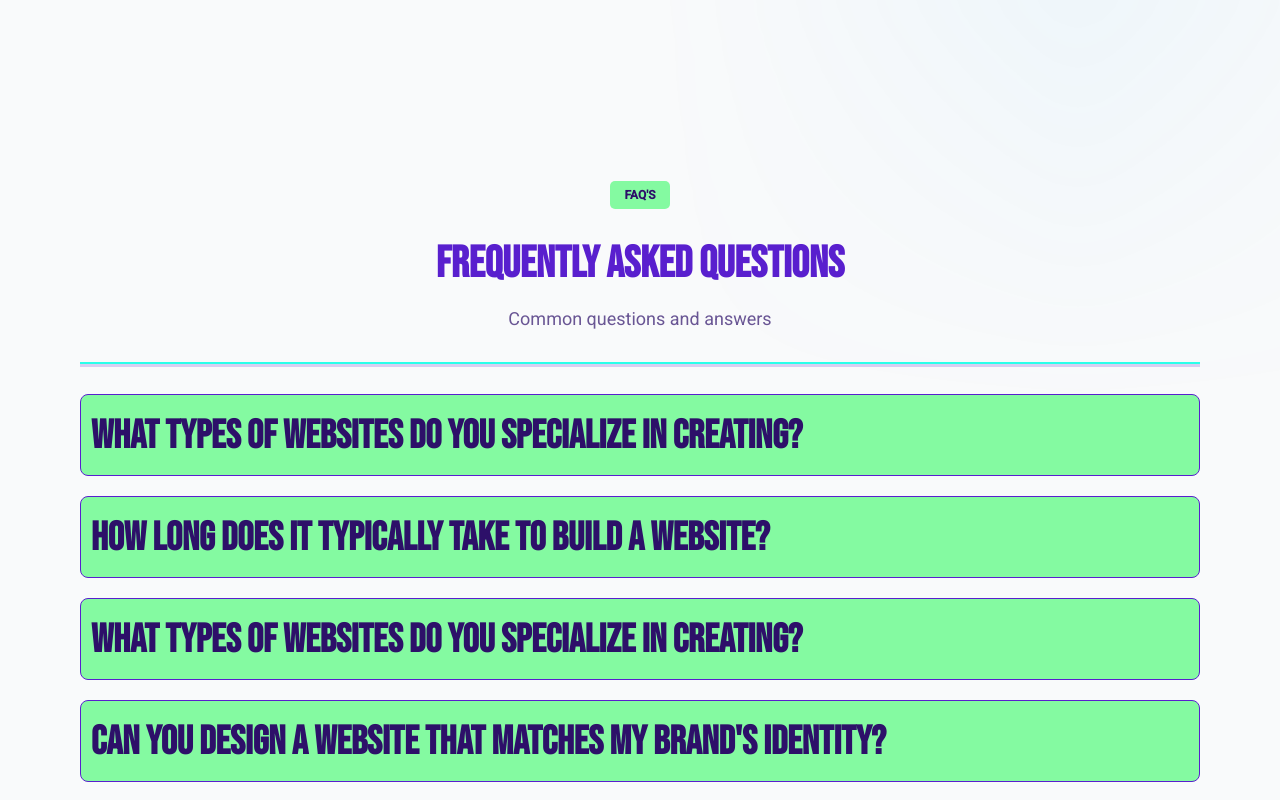
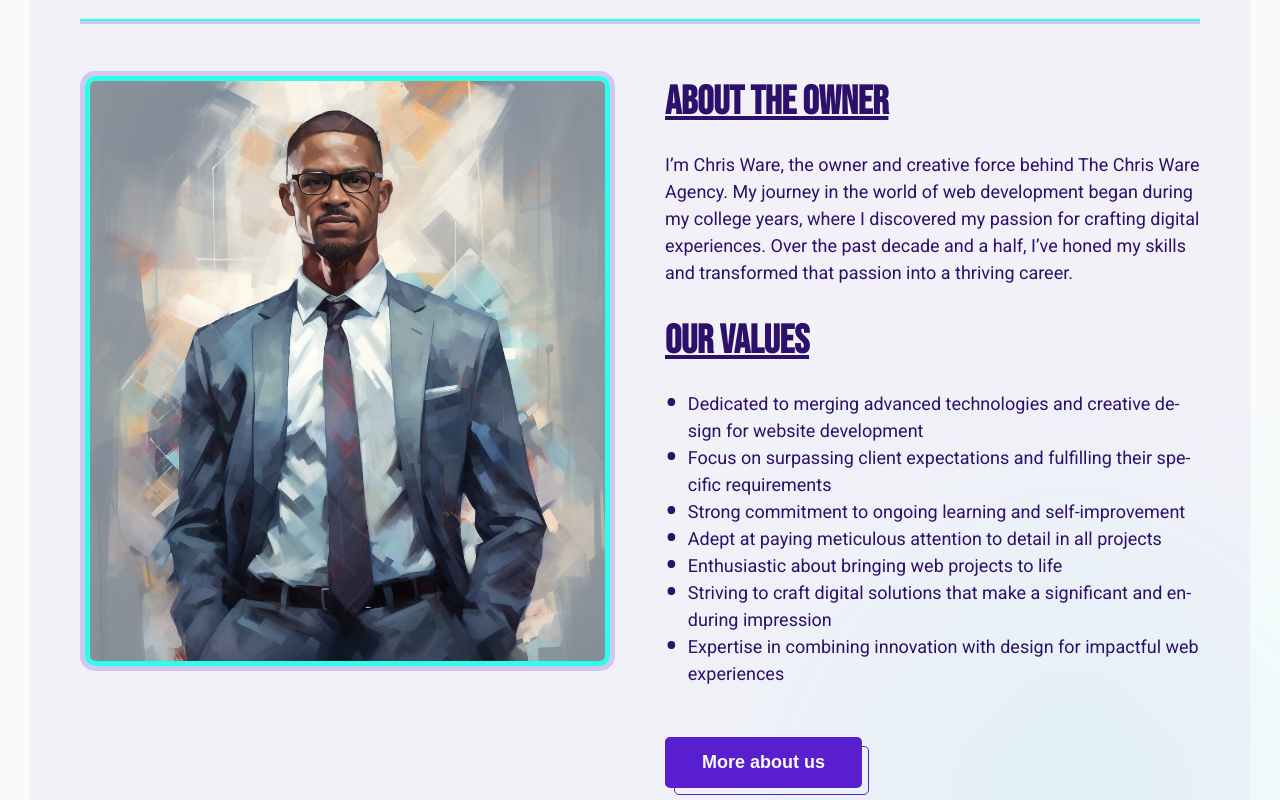
Before and after one commit to ChristianWare/chris-ware-agency, a Next.js app: page / in a window 1280 px wide. Shown: the part 1120-1920 px from the top of the page. Built offline with nearby package versions, Linux system fonts and the light colour scheme.

Commit message:
FAQ Done

```diff
--- a/src/app/components/Faq/Faq.module.css
+++ b/src/app/components/Faq/Faq.module.css
@@ -1,6 +1,35 @@
 .container {
   margin-bottom: 15rem;
   padding-bottom: 5rem;
+  position: relative;
+}
+
+.container::after {
+  content: "";
+  top: -13%;
+  left: 0;
+  position: absolute;
+  filter: blur(8rem);
+  transform: translateZ(0);
+  border-radius: 50%;
+  width: 150px;
+  height: 100px;
+  background-color: var(--accent1);
+  z-index: -1;
+}
+
+.container::before {
+  content: "";
+  bottom: -20%;
+  right: 10%;
+  position: absolute;
+  filter: blur(8rem);
+  transform: translateZ(0);
+  border-radius: 50%;
+  width: 75px;
+  height: 75px;
+  background-color: var(--accent2);
+  z-index: -1;
 }
 
 .content {
@@ -12,21 +41,24 @@
   flex-direction: column;
   align-items: flex-start;
   gap: 2rem;
-
+  padding-left: 15rem;
+  padding-right: 15rem;
 }
 
 .qaContainer {
-  padding: 1rem;
-  background-color: var(--accent1);
-  border: 1px solid var(--primary);
+  padding: 3rem;
+  background-color: var(--border2);
+  border: 1px solid var(--border);
   border-radius: 8px;
   width: 100%;
+  cursor: pointer;
+  user-select: none;
 }
 
 .answerContainer {
   max-height: 0;
   overflow: hidden;
-    transition: all 0.5s cubic-bezier(0,1,0,1);
+  transition: all 0.5s cubic-bezier(0, 1, 0, 1);
 }
 
 .answerContainer.show {
@@ -35,19 +67,61 @@
   transition: all 2s ease-in-out;
 }
 
+.headingArrowContainer {
+  display: flex;
+  align-items: center;
+  justify-content: space-between;
+  gap: 2rem;
+}
+
+.arrow {
+  width: 40px;
+  height: 40px;
+  border: 1px solid var(--primary);
+  border-radius: 50%;
+}
+
 .question {
+  font-family: var(--roboto);
+  font-size: 2.4rem;
   text-decoration: none;
+  line-height: 120%;
+  hyphens: auto;
+}
+
+.answer {
+  color: var(--text);
+  opacity: 0.7;
+  margin-top: 1.5rem;
+  hyphens: auto;
+}
+
+.btnContainer {
+  display: grid;
+  width: fit-content;
+  margin-left: auto;
+  margin-top: 3rem;
 }
 
 @media screen and (max-width: 820px) {
   .content {
     padding: 2rem;
   }
+
+  .bottom {
+    padding-left: 0rem;
+    padding-right: 0rem;
+  }
 }
 
 @media screen and (max-width: 568px) {
   .content {
     padding: 1rem;
+  }
+
+  .btnContainer {
+    display: grid;
+    width: 100%;
   }
 }
 
--- a/src/app/components/Faq/Faq.tsx
+++ b/src/app/components/Faq/Faq.tsx
@@ -4,6 +4,9 @@
 import SectionHeading from "../SectionHeading/SectionHeading";
 import styles from "./Faq.module.css";
 import { faqs } from "@/lib/data";
+import Button from "../Button/Button";
+import ArrowRight from "../../../../public/icons/faqArrow.png";
+import Image from "next/image";
 
 const Faq = () => {
   const [selected, setSelected] = useState<null | number>(null);
@@ -25,13 +28,25 @@
           copyText='Common questions and answers'
         />
         <div className={styles.bottom}>
-          {faqs.map((x, i) => (
+          {faqs.slice(0, 4).map((x, i) => (
             <div
               key={x.id}
               className={styles.qaContainer}
               onClick={() => toggle(i)}
             >
-              <h3 className={styles.question}>{x.question}</h3>
+              <div className={styles.headingArrowContainer}>
+                <h3 className={styles.question} lang='en'>
+                  {x.question}
+                </h3>
+                <Image
+                  src={ArrowRight}
+                  alt='arrow'
+                  title='arrow icnn'
+                  width={40}
+                  height={40}
+                  className={styles.arrow}
+                />
+              </div>
               <div
                 className={
                   selected === i
@@ -39,10 +54,15 @@
                     : styles.answerContainer
                 }
               >
-                <p className={styles.answer}>{x.answer}</p>
+                <p className={styles.answer} lang='en'>
+                  {x.answer}
+                </p>
               </div>
             </div>
           ))}
+        </div>
+        <div className={styles.btnContainer}>
+          <Button href='/faq' text='More FAQs' btnType='primary' />
         </div>
       </div>
     </section>
--- a/src/app/components/Pricing/Pricing.module.css
+++ b/src/app/components/Pricing/Pricing.module.css
@@ -146,6 +146,4 @@
   .content {
     padding: 2rem;
   }
-
-
 }
--- a/src/app/page.tsx
+++ b/src/app/page.tsx
@@ -13,12 +13,12 @@
 export default function Home() {
   return (
     <main>
-      {/* <Hero />
+      <Hero />
       <About />
       <Services />
       <Portfolio />
       <Testimonials />
-      <Process /> */}
+      <Process />
       <Pricing />
       <Faq />
       <BlogSection />
```
Also changed, not shown: public/icons/arrowRight.svg (added), public/icons/faqArrow.png (added). Lines whose indentation alone changed are shown as unchanged.
